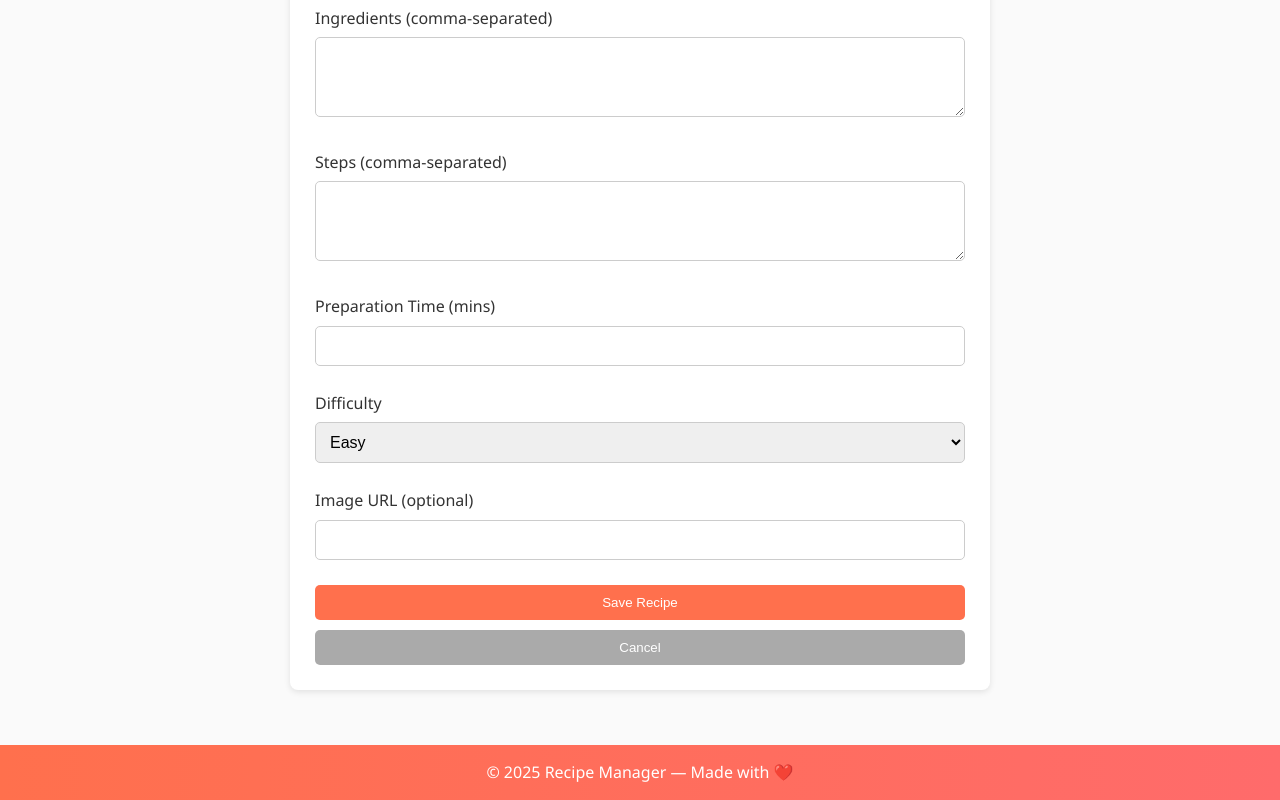
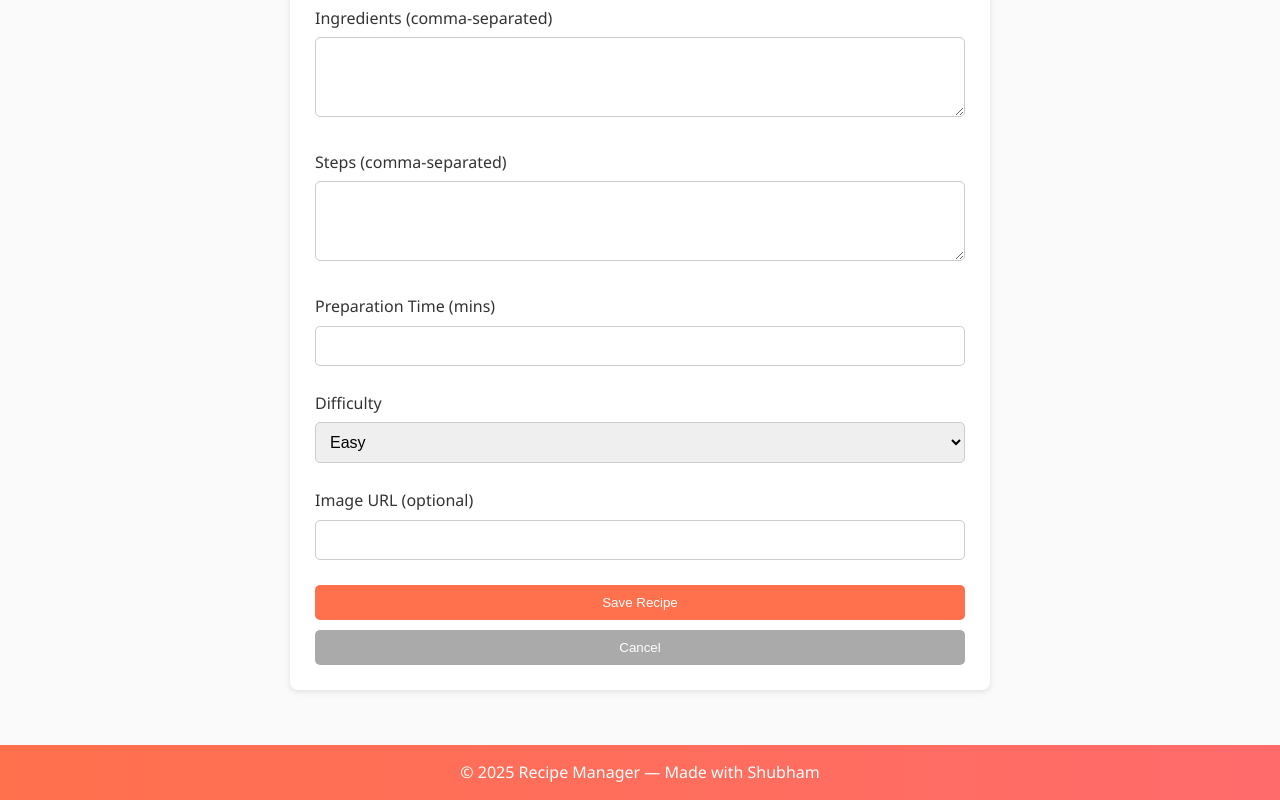
Before and after one commit to shubhamdg45/foodcourt, a plain HTML site: page form.html in a window 1280 px wide. Shown: the part 392-1192 px from the top of the page. Drawn offline with Linux system fonts and the light colour scheme.

Commit message:
Improve Recipe Manager functionality and UI

```diff
--- a/form.html
+++ b/form.html
@@ -52,7 +52,7 @@
     </main>
 
     <footer class="footer">
-      <p>© 2025 Recipe Manager — Made with ❤️</p>
+      <p>© 2025 Recipe Manager — Made with Shubham</p>
     </footer>
 
     <script src="js/storage.js"></script>
```
